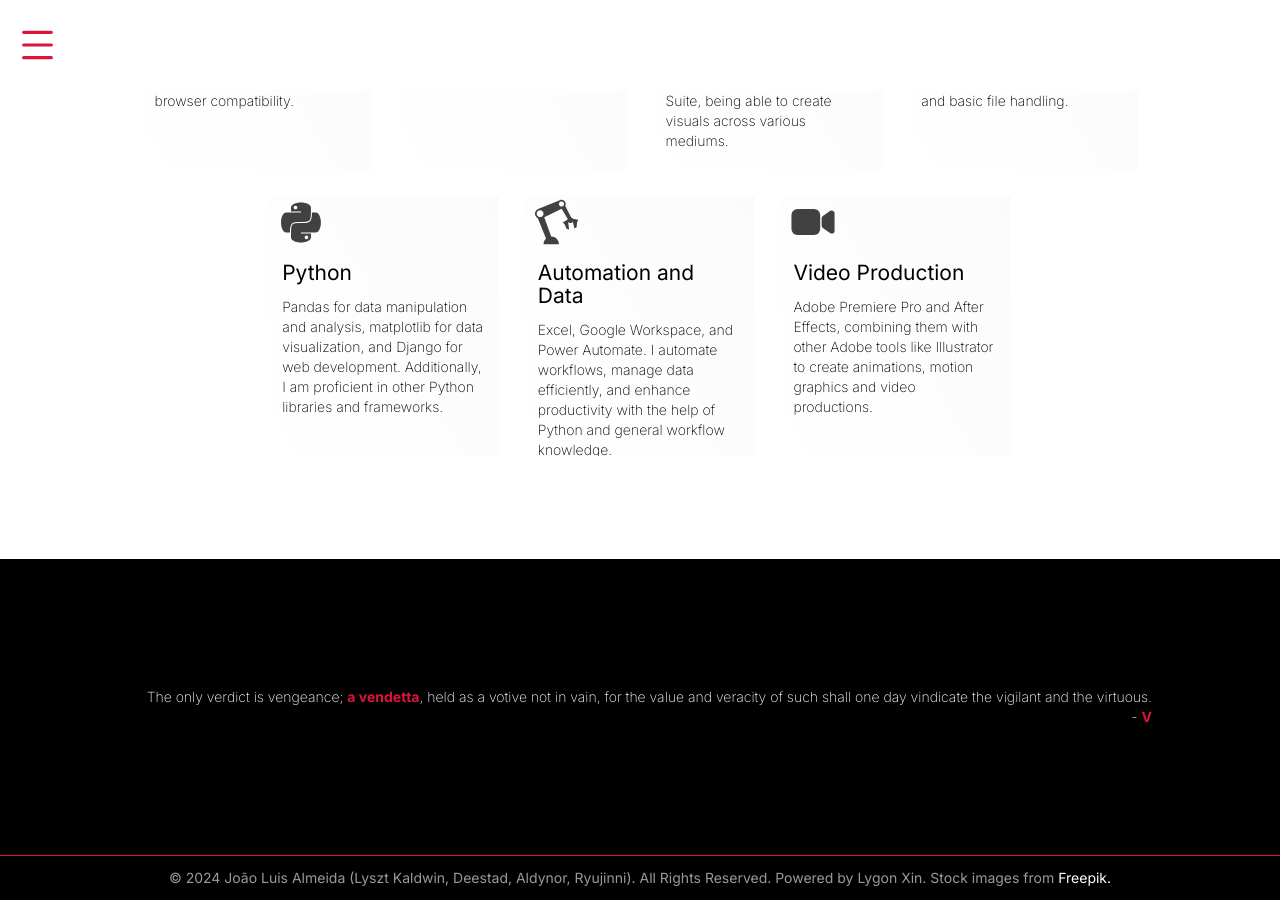
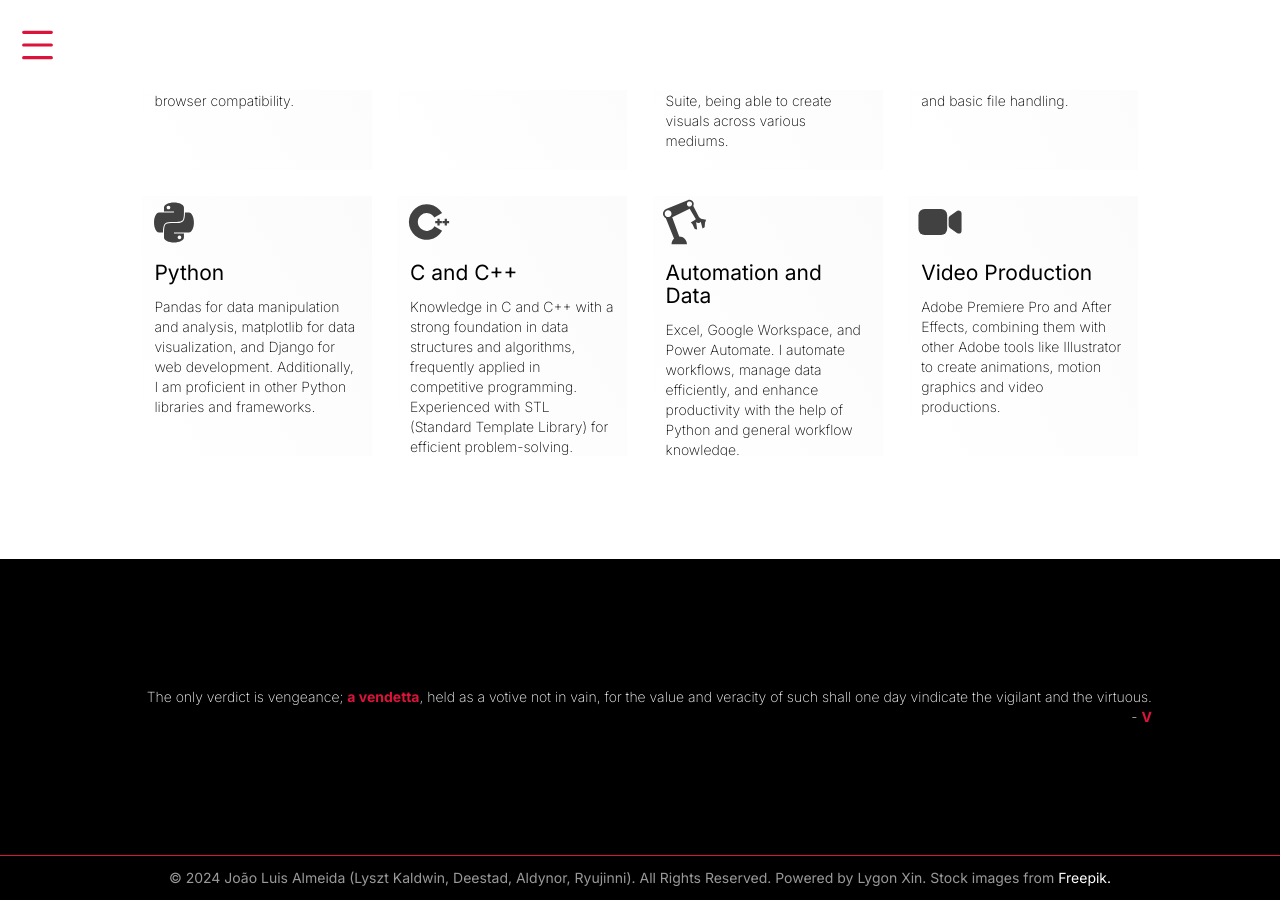
Before and after one commit to lyszt/lyszt.github.io, a Jekyll site: the page built from index.html, in a window 1280 px wide and 900 px high, scrolled down 2014 px. Built offline with Jekyll 4.4.1, drawn with Linux system fonts in a browser that asks for light colours.

Commit message:
C added to skills

```diff
--- a/index.html
+++ b/index.html
@@ -231,6 +231,12 @@ layout: default
         <p>Pandas for data manipulation and analysis, matplotlib for data visualization, and Django for web development. Additionally, I am proficient in other Python libraries and frameworks.</p>
       </div>
       <div class="skill-item">
+        <img src="img/cpp.svg" alt="C++ Icon">
+        <h2>C and C++</h2>
+        <p>Knowledge in C and C++ with a strong foundation in data structures and algorithms, frequently applied in competitive programming. Experienced with STL (Standard Template Library) for efficient problem-solving.</p>
+      </div>
+
+      <div class="skill-item">
         <img src="img/automation.svg" alt="Automaton image, symbolizing automation">
         <h2>Automation and Data</h2>
         <p>Excel, Google Workspace, and Power Automate. I automate workflows, manage data efficiently, and enhance productivity with the help of Python and general workflow knowledge.</p>
```
Also changed, not shown: img/cpp.svg (added).
